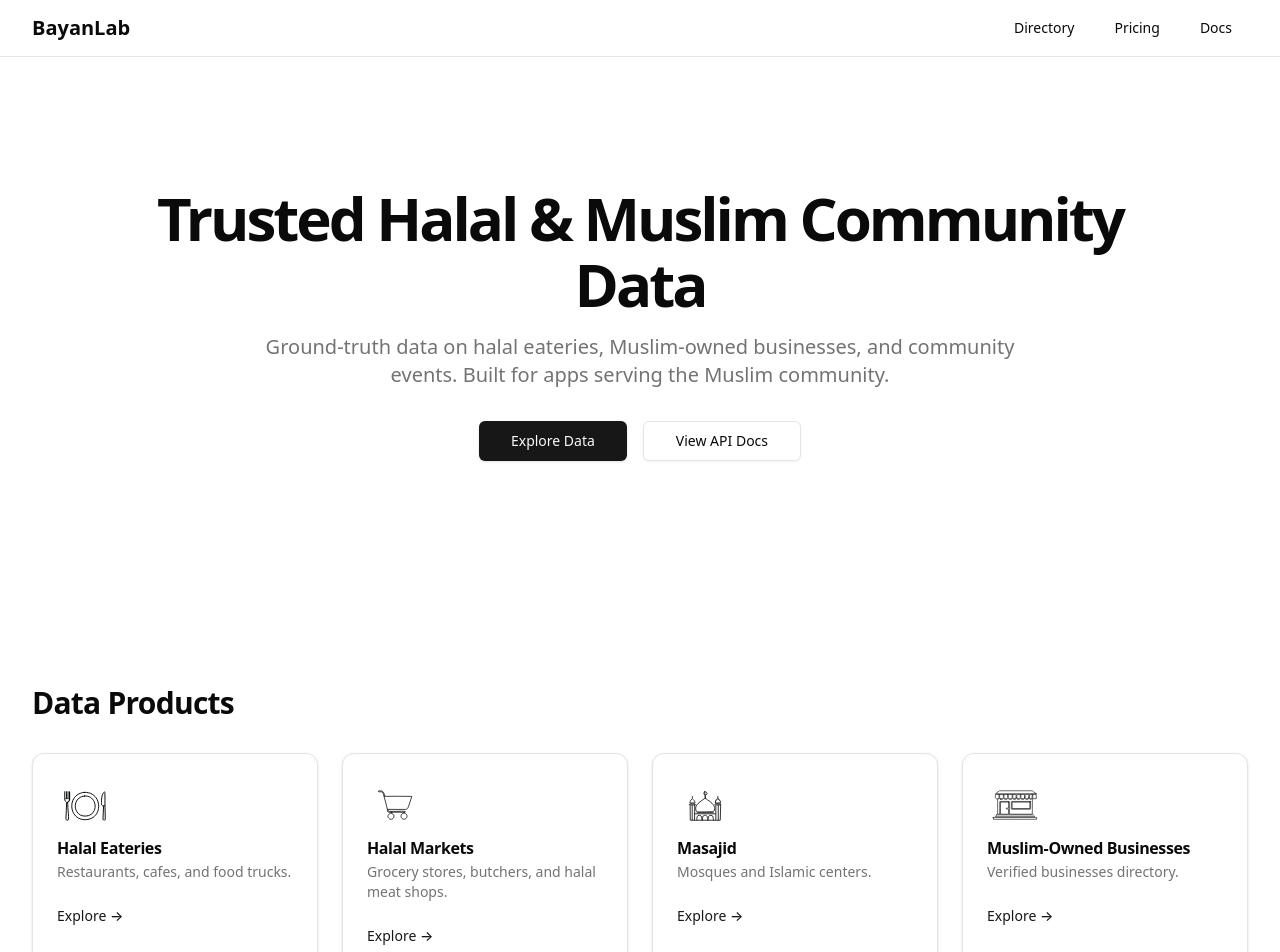
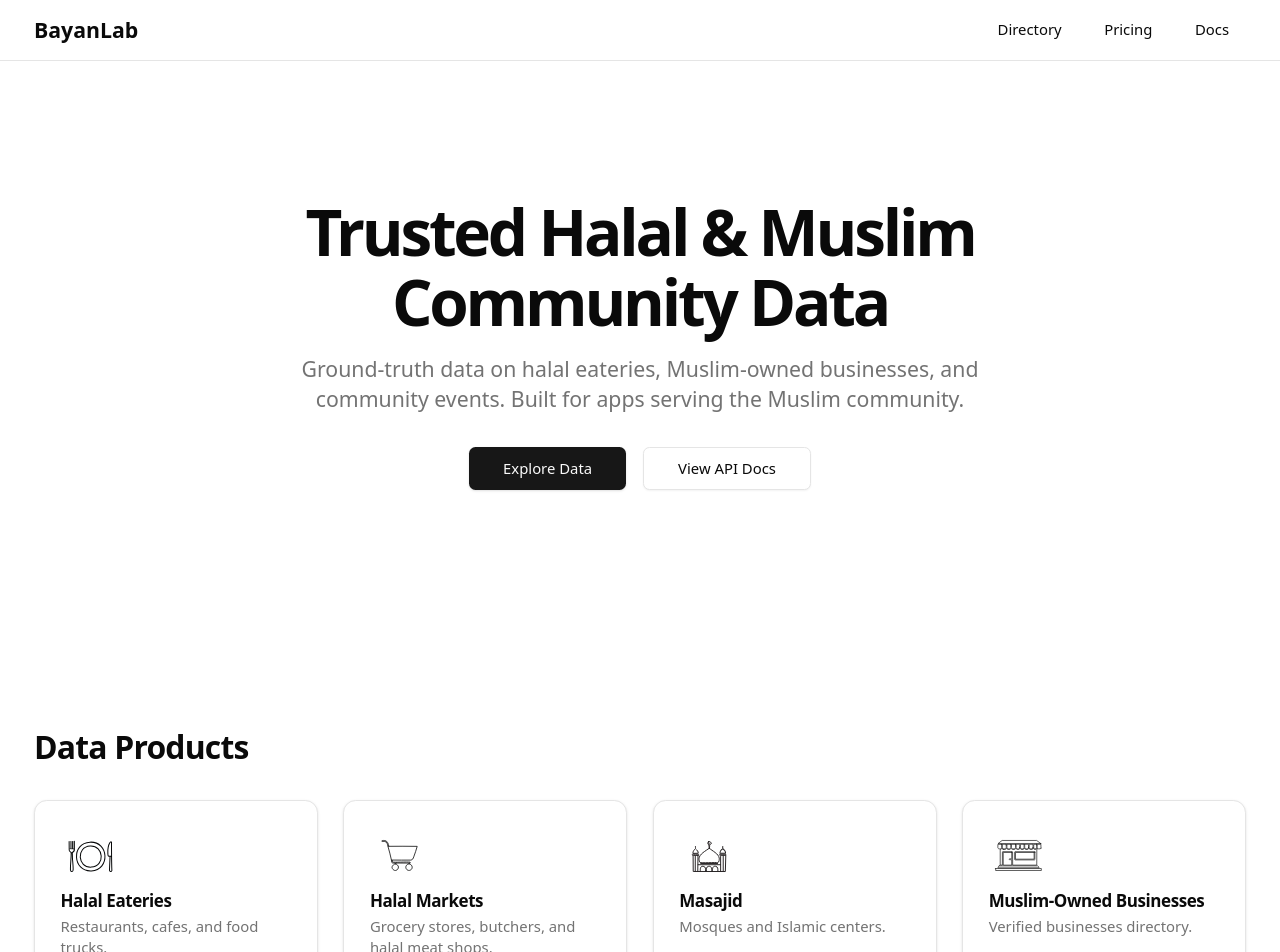
Before and after one commit to hududed/bayanlab-web, a Next.js app: page / in a window 1280 px wide. Shown: the top 952 px of the page. Built offline with nearby package versions, Linux system fonts and the light colour scheme; no server answers; a web font is replaced by a local one.

Commit message:
Increase base font size and fix card alignment
- Bump base font size from 16px to 17px
- Add min-height to card descriptions for consistent alignment

```diff
--- a/app/globals.css
+++ b/app/globals.css
@@ -72,6 +72,9 @@
   * {
     @apply border-border;
   }
+  html {
+    font-size: 17px;
+  }
   body {
     @apply bg-background text-foreground;
   }
--- a/components/data-product-card.tsx
+++ b/components/data-product-card.tsx
@@ -39,7 +39,7 @@
           )}
         </div>
         <CardTitle className="mt-4">{title}</CardTitle>
-        <CardDescription>{description}</CardDescription>
+        <CardDescription className="min-h-[2.5rem]">{description}</CardDescription>
       </CardHeader>
       <CardContent>
         {count !== undefined && count > 0 && (
```
